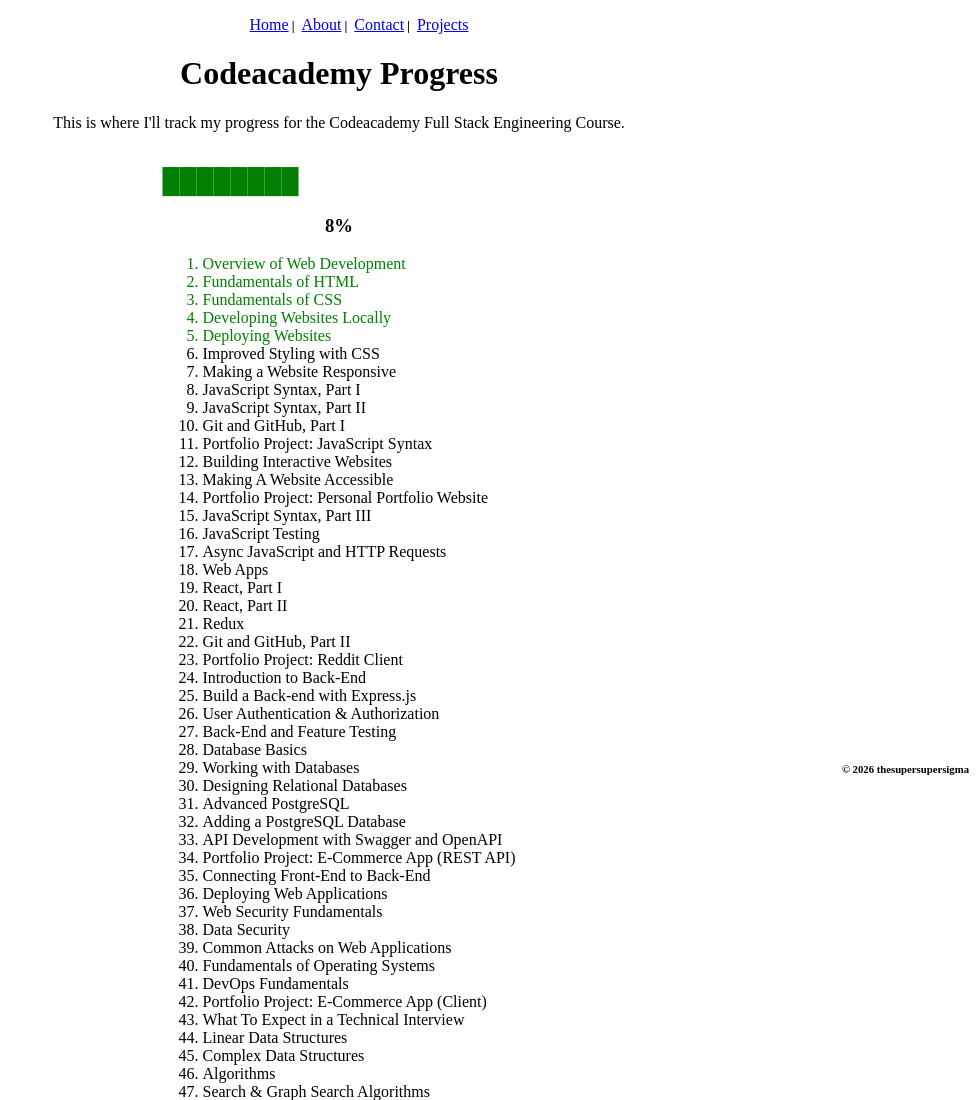
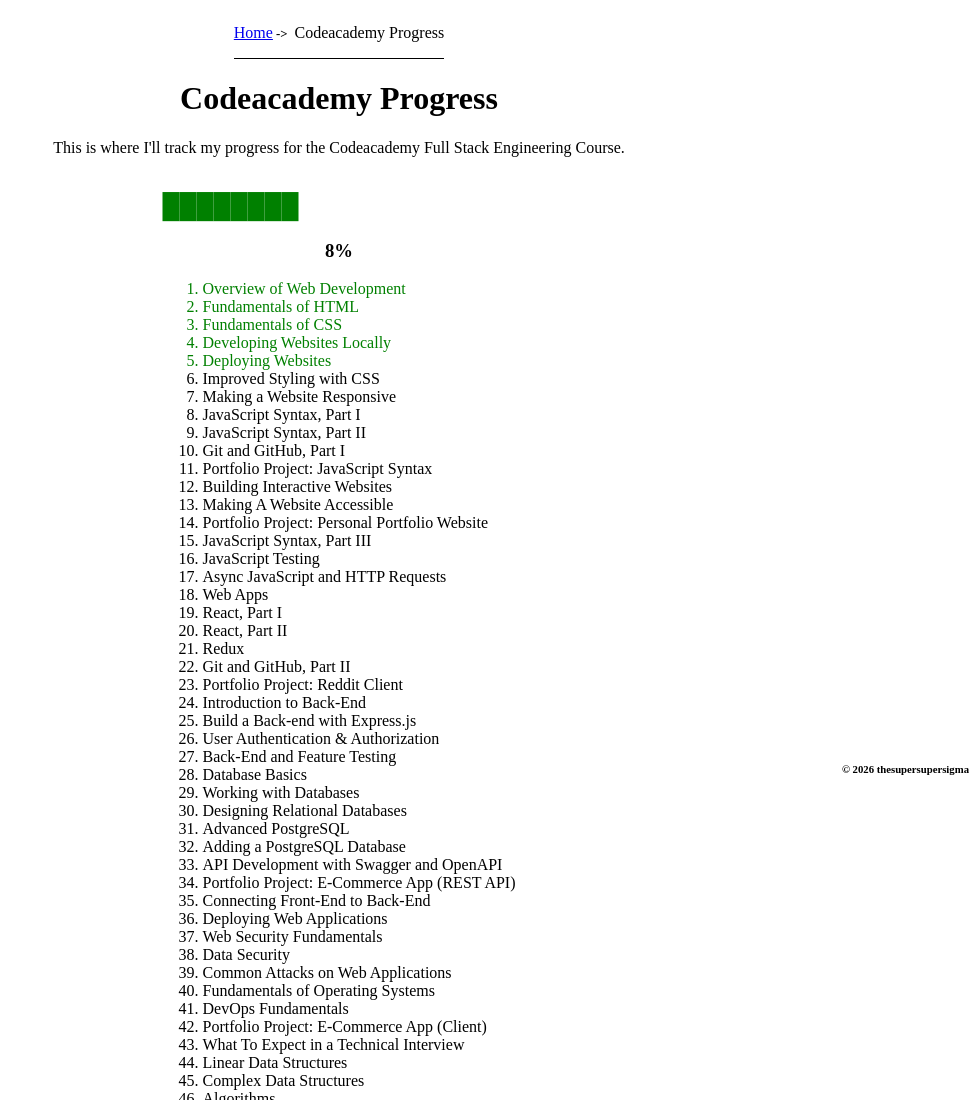
Before and after one commit to thesupersupersigma/thesupersupersigma.com, a plain HTML site: page src/app/codeacademy/index.html in a window 1280 px wide. Shown: the top 1100 px of the page, without its empty margins (301-1280 px from the left). Drawn offline with Linux system fonts and the light colour scheme; a script that the page names is missing.

Commit message:
i pasted the wrong topbar code for codeacademy page

```diff
--- a/src/app/codeacademy/index.html
+++ b/src/app/codeacademy/index.html
@@ -17,12 +17,10 @@
 
 <body>
     <div>
-        <nav class="pages">
+        <nav class="topbar">
             <ol>
-                <li><a id="home" href="../index.html">Home</a></li>
-                <li><a id="about" href="../about/index.html">About</a></li>
-                <li><a id="contact" href="../contact/index.html">Contact</a></li>
-                <li><a href="../projects/index.html">Projects</a></li>
+                <li class="topbar"><a href="/../">Home</a></li>
+                <li class="topbar">Codeacademy Progress</li>
             </ol>
         </nav>
     </div>
--- a/src/app/codeacademy/styles.css
+++ b/src/app/codeacademy/styles.css
@@ -2,16 +2,23 @@
     text-align: center;
 }
 
-.pages li{
+nav {
+    border-bottom: 1px solid black;
+}
+
+.topbar ol {
     list-style-type: none;
     padding-left: 0;
+}
+
+.topbar {
     display: inline-block;
 }
 
-.pages li:not(:last-child) a::after {
+.topbar a::after {
     display: inline-block;
     color: black;
-    content: "|";
+    content: "->";
     font-size: 80%;
     font-weight: bold;
     padding: 0 3px;
```
Also changed, not shown: src/app/about/index.html (+2 -0 lines).
